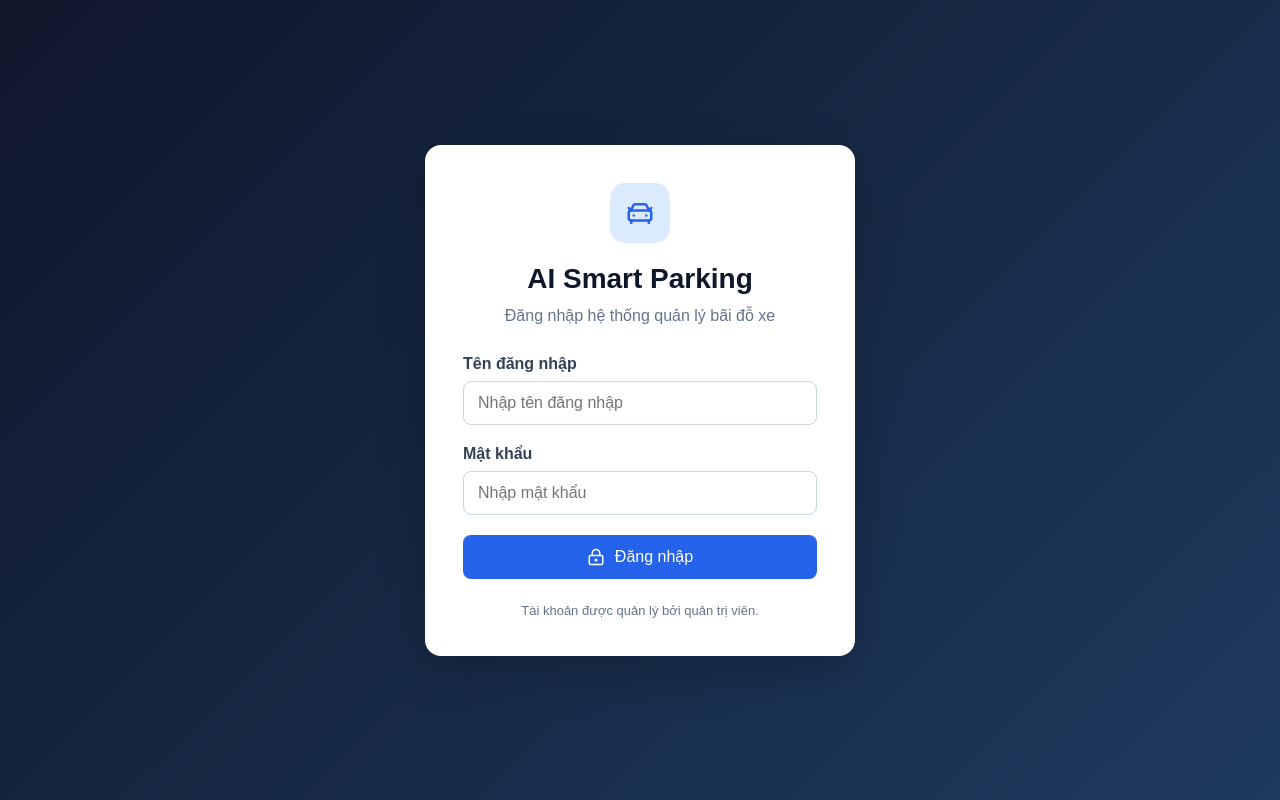
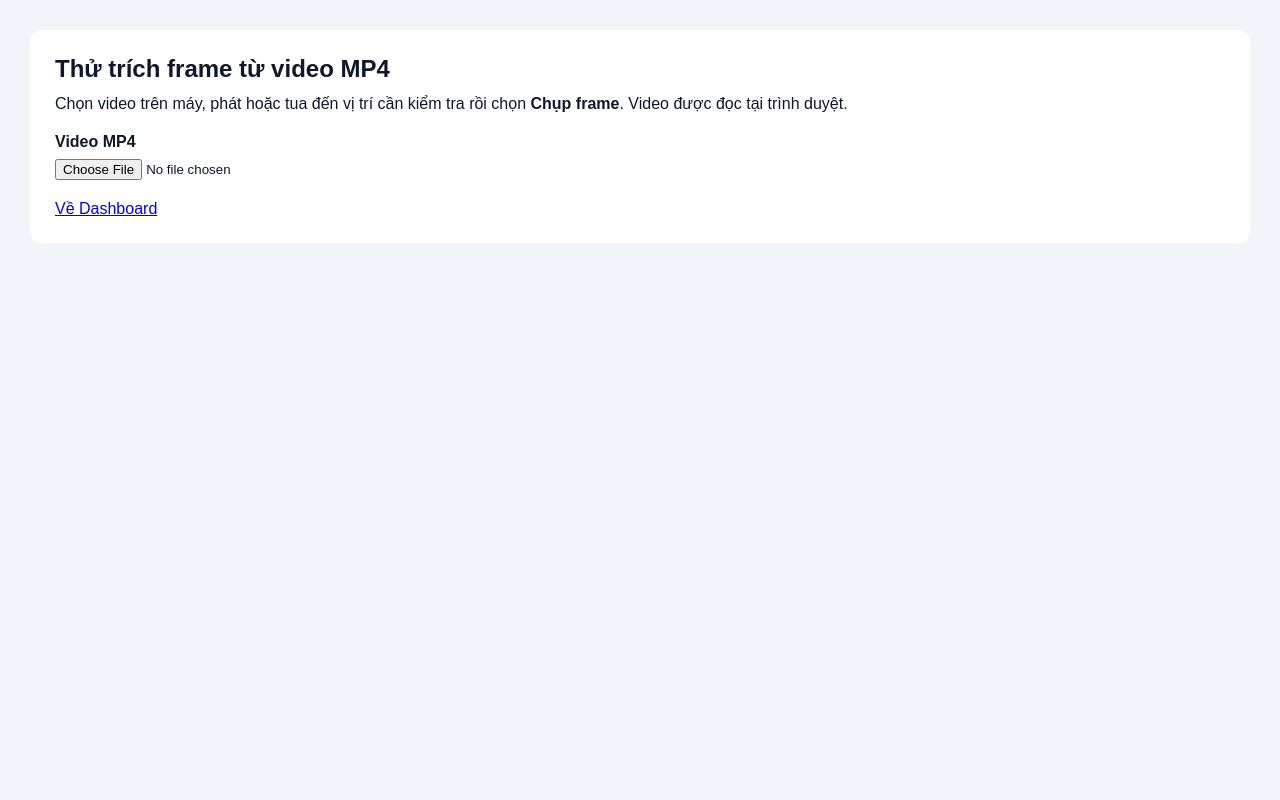
Before and after one commit to Khanggolder/AI-Smart-Parking, a React app in the folder frontend/: page /dev/video-frame in a window 1280 px wide. Before the commit this address led to /login. Built offline with nearby package versions, Linux system fonts and the light colour scheme; no server answers; the HTML template or start-up script is replaced by a standard one.

Commit message:
feat(frontend): add video frame research preview

```diff
--- a/frontend/src/App.css
+++ b/frontend/src/App.css
@@ -179,6 +179,36 @@
   height: 10px;
   margin-right: 8px;
   border-radius: 50%;
+}
+
+.video-frame-preview {
+  min-height: 100vh;
+}
+
+.video-frame-file {
+  display: grid;
+  gap: 8px;
+  margin: 20px 0;
+  font-weight: 600;
+}
+
+.video-frame-file input {
+  max-width: 100%;
+}
+
+.video-frame-preview video,
+.video-frame-result img {
+  display: block;
+  width: 100%;
+  max-width: 950px;
+  height: auto;
+  margin: 16px 0;
+}
+
+.video-frame-download {
+  display: inline-block;
+  margin-top: 12px;
+  text-decoration: none;
 }
 
 .snapshot-filters {
--- a/frontend/src/App.jsx
+++ b/frontend/src/App.jsx
@@ -19,6 +19,7 @@ import MainLayout from "./layouts/MainLayout";
 import Dashboard from "./pages/Dashboard";
 import History from "./pages/History";
 import Reports from "./pages/Reports";
+import VideoFramePreview from "./pages/VideoFramePreview";
 import Login from "./pages/Login";
 
 import {
@@ -210,6 +211,10 @@ function App() {
               path="/dev/polygon-editor"
               element={<PolygonEditor role="admin" demo={true} />}
             />
+            <Route
+              path="/dev/video-frame"
+              element={<VideoFramePreview />}
+            />
           </>
         )}
 
--- /dev/null
+++ b/frontend/src/pages/VideoFramePreview.jsx
@@ -0,0 +1,108 @@
+import { useEffect, useRef, useState } from "react";
+import { Link } from "react-router-dom";
+
+export default function VideoFramePreview() {
+  const videoRef = useRef(null);
+  const generation = useRef(0);
+  const [videoUrl, setVideoUrl] = useState("");
+  const [frame, setFrame] = useState(null);
+  const [ready, setReady] = useState(false);
+  const [busy, setBusy] = useState(false);
+  const [error, setError] = useState("");
+
+  useEffect(() => () => { if (videoUrl) URL.revokeObjectURL(videoUrl); }, [videoUrl]);
+  useEffect(() => () => { if (frame?.url) URL.revokeObjectURL(frame.url); }, [frame]);
+  useEffect(() => () => { generation.current += 1; }, []);
+
+  function chooseVideo(event) {
+    const file = event.target.files?.[0];
+    generation.current += 1;
+    setFrame(null);
+    setReady(false);
+    setBusy(false);
+    setError("");
+    if (!file) {
+      setVideoUrl("");
+      return;
+    }
+    if (!/\.mp4$/i.test(file.name)) {
+      setVideoUrl("");
+      setError("Hãy chọn một file MP4.");
+      return;
+    }
+    setVideoUrl(URL.createObjectURL(file));
+  }
+
+  function capture() {
+    const video = videoRef.current;
+    if (!video || video.readyState < 2 || video.seeking || !video.videoWidth || !video.videoHeight) {
+      setError("Frame chưa sẵn sàng. Hãy đợi video tải xong hoặc đợi tua xong.");
+      return;
+    }
+    if (video.videoWidth * video.videoHeight > 20_000_000) {
+      setError("Frame vượt giới hạn 20 triệu pixel của backend.");
+      return;
+    }
+    setError("");
+    video.pause();
+    const width = video.videoWidth;
+    const height = video.videoHeight;
+    const seconds = video.currentTime;
+    const version = generation.current;
+    const canvas = document.createElement("canvas");
+    canvas.width = width;
+    canvas.height = height;
+    const context = canvas.getContext("2d");
+    if (!context) {
+      setError("Trình duyệt không thể tạo canvas.");
+      return;
+    }
+    setBusy(true);
+    try {
+      context.drawImage(video, 0, 0, width, height);
+      canvas.toBlob((blob) => {
+        if (generation.current !== version) return;
+        setBusy(false);
+        if (!blob || blob.type !== "image/jpeg") {
+          setError("Không thể tạo ảnh JPEG từ frame này.");
+          return;
+        }
+        setFrame({ url: URL.createObjectURL(blob), seconds, width, height, size: blob.size });
+      }, "image/jpeg", 0.92);
+    } catch {
+      setBusy(false);
+      setError("Không thể đọc frame này. Hãy thử video khác.");
+    }
+  }
+
+  return <main className="main-content video-frame-preview">
+    <section className="content-card">
+      <h1>Thử trích frame từ video MP4</h1>
+      <p>Chọn video trên máy, phát hoặc tua đến vị trí cần kiểm tra rồi chọn <strong>Chụp frame</strong>. Video được đọc tại trình duyệt.</p>
+      <label className="video-frame-file">Video MP4
+        <input type="file" accept=".mp4,video/mp4" onChange={chooseVideo} />
+      </label>
+      {videoUrl && <video key={videoUrl} ref={videoRef} src={videoUrl} controls playsInline
+        onLoadedData={(event) => {
+          const video = event.currentTarget;
+          const hasVideo = video.videoWidth > 0 && video.videoHeight > 0;
+          setReady(hasVideo);
+          setError(hasVideo ? "" : "Không tìm thấy hình ảnh video có thể phát. File có thể dùng codec không được trình duyệt hỗ trợ; hãy thử MP4 H.264.");
+        }}
+        onError={() => { setReady(false); setError("Trình duyệt không thể phát file này. Hãy thử MP4 với codec được trình duyệt hỗ trợ."); }} />}
+      {videoUrl && <button className="manager-primary" type="button" onClick={capture} disabled={!ready || busy}>
+        {busy ? "Đang tạo ảnh..." : "Chụp frame"}
+      </button>}
+      {error && <p className="manager-error" role="alert">{error}</p>}
+      {frame && <section className="video-frame-result">
+        <h2>Frame đã chọn</h2>
+        <p>Vị trí trong video: {frame.seconds.toFixed(2)} giây · Kích thước: {frame.width} × {frame.height} px · Dung lượng: {(frame.size / 1024 / 1024).toFixed(2)} MB</p>
+        <img src={frame.url} alt="Frame vừa trích từ video" />
+        <p>Ảnh cần có cùng kích thước và góc camera với ảnh tham chiếu. Vị trí trong video không phải thời gian chụp thực tế.</p>
+        <a className="manager-primary video-frame-download" href={frame.url} download="video-frame.jpg">Tải ảnh JPEG</a>
+        <p>Nếu muốn thử AI, tải ảnh này lên Dashboard bằng luồng snapshot hiện có và nhập đúng thời gian chụp. Việc gửi ảnh sẽ tạo snapshot trong lịch sử.</p>
+      </section>}
+      <p><Link to="/">Về Dashboard</Link></p>
+    </section>
+  </main>;
+}
```
Also changed, not shown: 1 other file (tests, documents, lock files or other folders).
